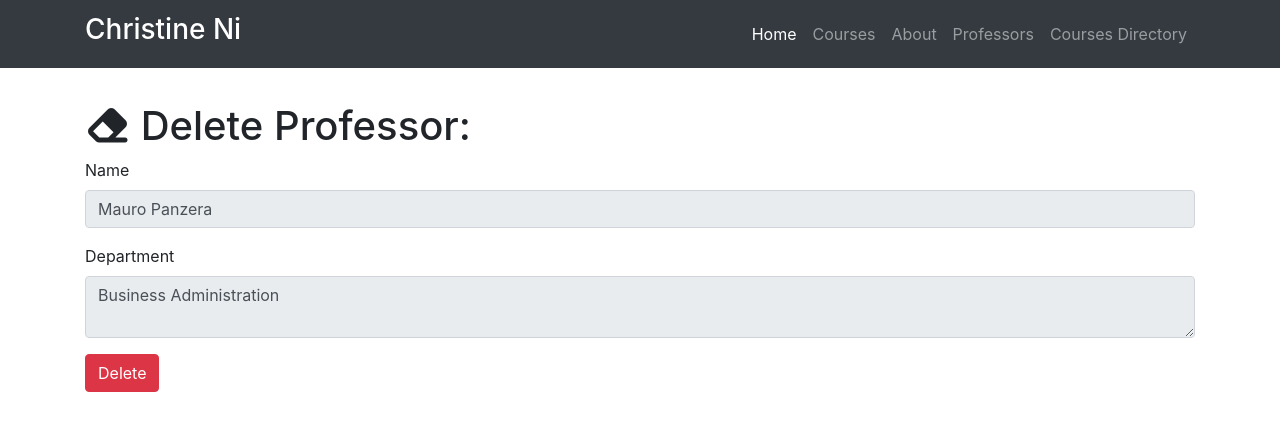
After one commit to chrisni123/my_resume, a Flask app: page /professors/delete/1 in a window 1280 px wide. The commit adds this page. Shown: the top 431 px of the page. Run offline with Flask 2, Linux system fonts and the light colour scheme; data comes from the database, SQL or seed files in the repository; both versions use the stored data as it was after the commit; some libraries are stand-ins or nearby versions.

Commit message:
added the delete button

```diff
--- a/resume.py
+++ b/resume.py
@@ -13,7 +13,7 @@ class Professor(db.Model):
     id = db.Column(db.Integer, primary_key=True)
     name = db.Column(db.String(64))
     department = db.Column(db.Text)
-    courses = db.relationship('Course', backref='professor')
+    courses = db.relationship('Course', backref='professor', cascade = 'delete' )
 
 
 class Course(db.Model):
@@ -95,6 +95,15 @@ def add_professors():
         db.session.commit()
         return redirect(url_for('show_all_professors'))
 
+@app.route('/professors/delete/<int:id>', methods=['GET', 'POST'])
+def delete_professor(id):
+    professor = Professor.query.filter_by(id=id).first()
+    if request.method == 'GET':
+        return render_template('professor-delete.html', professor=professor)
+    if request.method == 'POST':
+        db.session.delete(professor)
+        db.session.commit()
+        return redirect(url_for('show_all_professors'))
 
 @app.route('/course-directory/add', methods=['GET', 'POST'])
 def add_courses():
@@ -110,5 +119,15 @@ def add_courses():
         db.session.commit()
         return redirect(url_for('show_all_courses'))
 
+@app.route('/course-directory/delete/<int:id>', methods=['GET', 'POST'])
+def delete_course(id):
+    course = Course.query.filter_by(id=id).first()
+    if request.method == 'GET':
+        return render_template('course-delete.html', course=course)
+    if request.method == 'POST':
+        db.session.delete(course)
+        db.session.commit()
+        return redirect(url_for('show_all_courses'))
+
 if __name__ == '__main__':
     app.run()
--- a/templates/course-all.html
+++ b/templates/course-all.html
@@ -39,6 +39,7 @@ All Courses
         <td>
           <a href="/course-directory/edit/{{course.id}}" class ="btn btn-success" role="button" aria-disabled="true"> Edit</a>
         </td>
+
   </tr>
    {% endfor %}
  </tbody>
--- a/templates/professor-all.html
+++ b/templates/professor-all.html
@@ -36,6 +36,7 @@ All Professors
         <td>{{professor.department}}</td>
         <td>
           <a href="/professors/edit/{{professor.id}}" class ="btn btn-success" role="button" aria-disabled="true"> Edit</a>
+          <a href="/professors/delete/{{professor.id}}" class="btn btn-danger" role="button" aria-disabled="true"> Delete</a>
         </td>
   </tr>
    {% endfor %}
--- /dev/null
+++ b/templates/professor-delete.html
@@ -0,0 +1,44 @@
+{% extends "base-structure.html" %}
+
+{% block title %}
+Delete Professor
+{% endblock %}
+
+{% block head%}
+  {{super()}}
+  <style>
+    body {
+      padding-top: 54px;
+    }
+  </style>
+{% endblock %}
+
+{% block page_content %}
+<div class="container">
+   <h1 class="mt-5"><i class="fa fa-eraser" aria-hidden="true"></i> Delete Professor:</h1>
+  <form action="/professors/delete/{{professor.id}}" method="post">
+    <div class="form-group">
+      <label>Name</label>
+      <input class="form-control" type="text" name="name" value="{{professor.name}}" required="true" readonly="true">
+    </div>
+    <div class="form-group">
+      <label>Department</label>
+      <textarea class="form-control" name="department" required="true" readonly="true">{{professor.department}}</textarea>
+    </div>
+    <button type="submit" class="btn btn-danger" id="delete_btn">Delete</button>
+  </form>
+ </div>
+{% endblock %}
+
+{% block scripts %}
+  {{super()}}
+  <script>
+  $(document).ready(function () {
+    $('#delete_btn').click(function () {
+      if (! confirm('All related courses will be deleted too. Are you sure?')) {
+        return false;
+      }
+    })
+  });
+  </script>
+{% endblock %}
```
Also changed, not shown: templates/course-delete.html (added, +48 -0 lines), data.sqlite.
